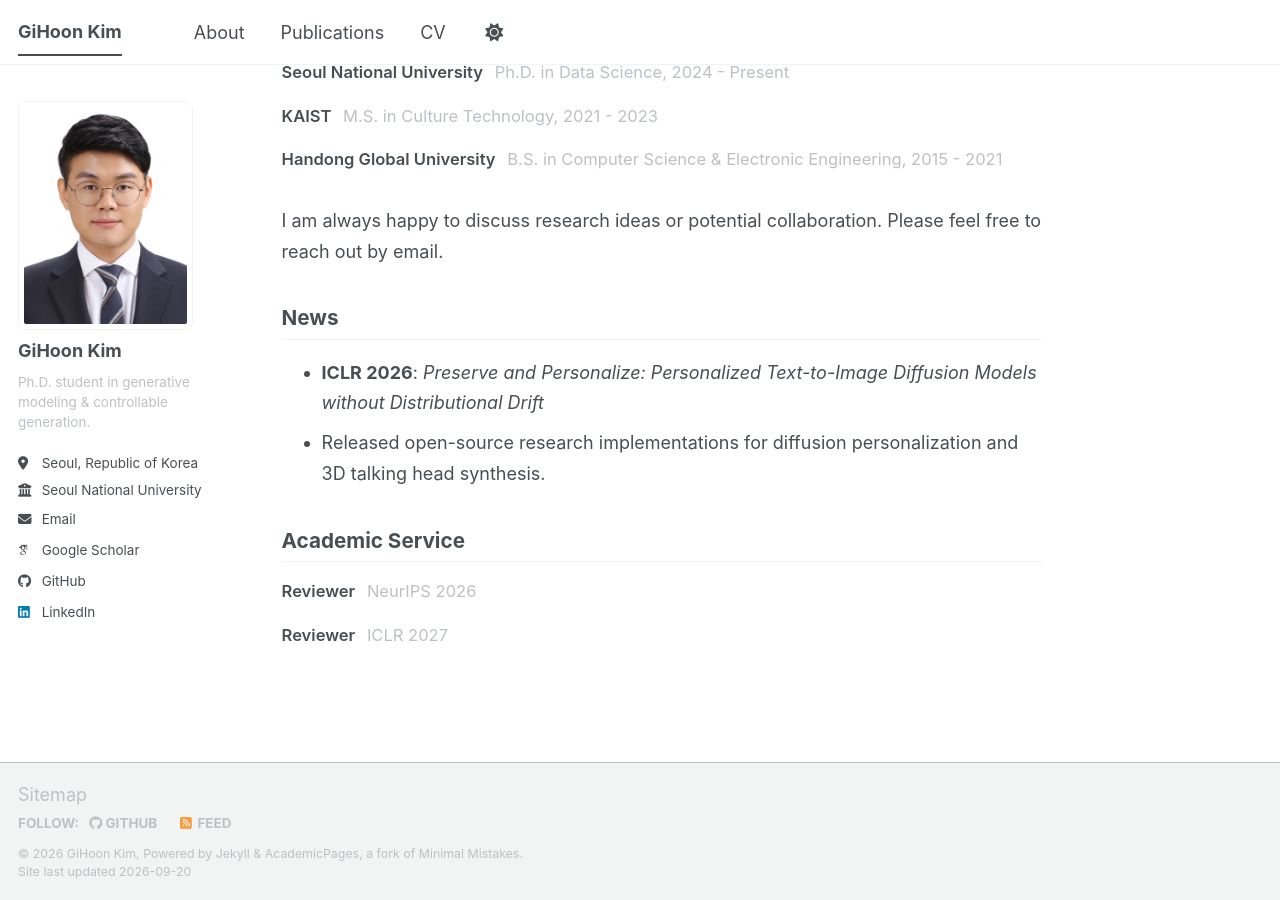
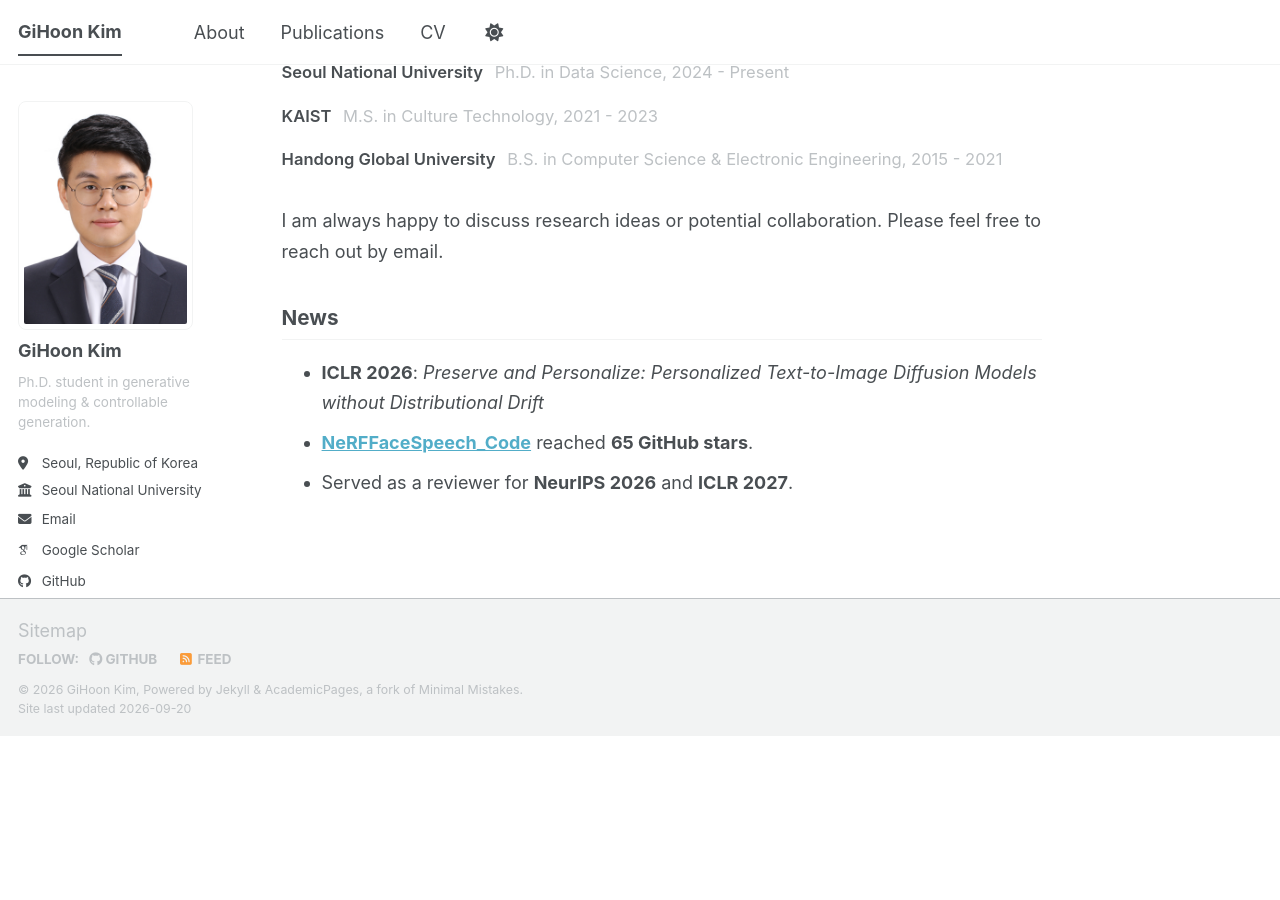
Before and after one commit to rlgnswk/gihoonkim, a Jekyll site: the page built from _pages/about.md, in a window 1280 px wide and 900 px high, scrolled down 761 px. Built offline with Jekyll 4.4.1, drawn with Linux system fonts in a browser that asks for light colours; some web fonts are replaced; a script bundle is joined from its source files by our own code; library files that are not in the unit come from our copies; after the commit the page ends 1497 px from its top, so only the background shows below that.

Commit message:
Update homepage news items

```diff
--- a/_pages/about.md
+++ b/_pages/about.md
@@ -54,17 +54,5 @@
 ## News
 
 - **ICLR 2026**: *Preserve and Personalize: Personalized Text-to-Image Diffusion Models without Distributional Drift*
-- Released open-source research implementations for diffusion personalization and 3D talking head synthesis.
-
-## Academic Service
-
-<ul class="compact-list">
-  <li>
-    <strong>Reviewer</strong>
-    <span>NeurIPS 2026</span>
-  </li>
-  <li>
-    <strong>Reviewer</strong>
-    <span>ICLR 2027</span>
-  </li>
-</ul>
+- [**NeRFFaceSpeech_Code**](https://github.com/rlgnswk/NeRFFaceSpeech_Code) reached **65 GitHub stars**.
+- Served as a reviewer for **NeurIPS 2026** and **ICLR 2027**.
```
